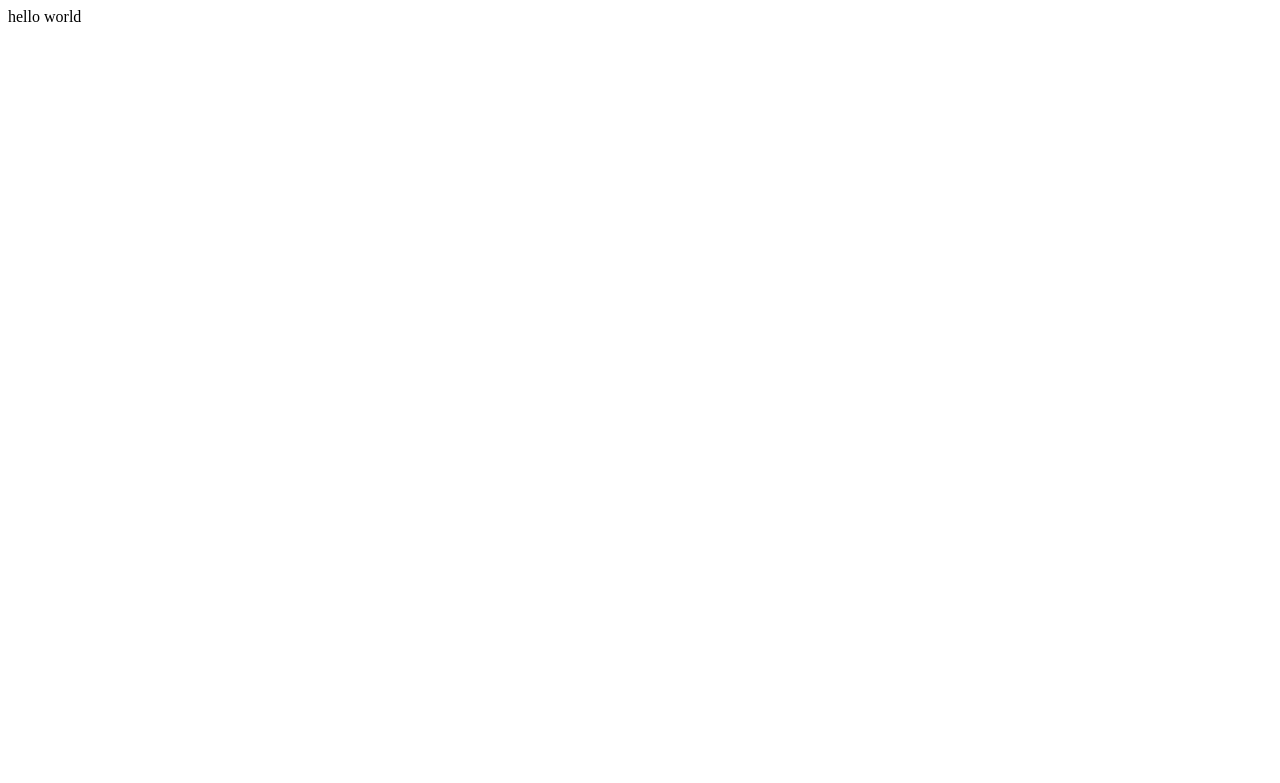
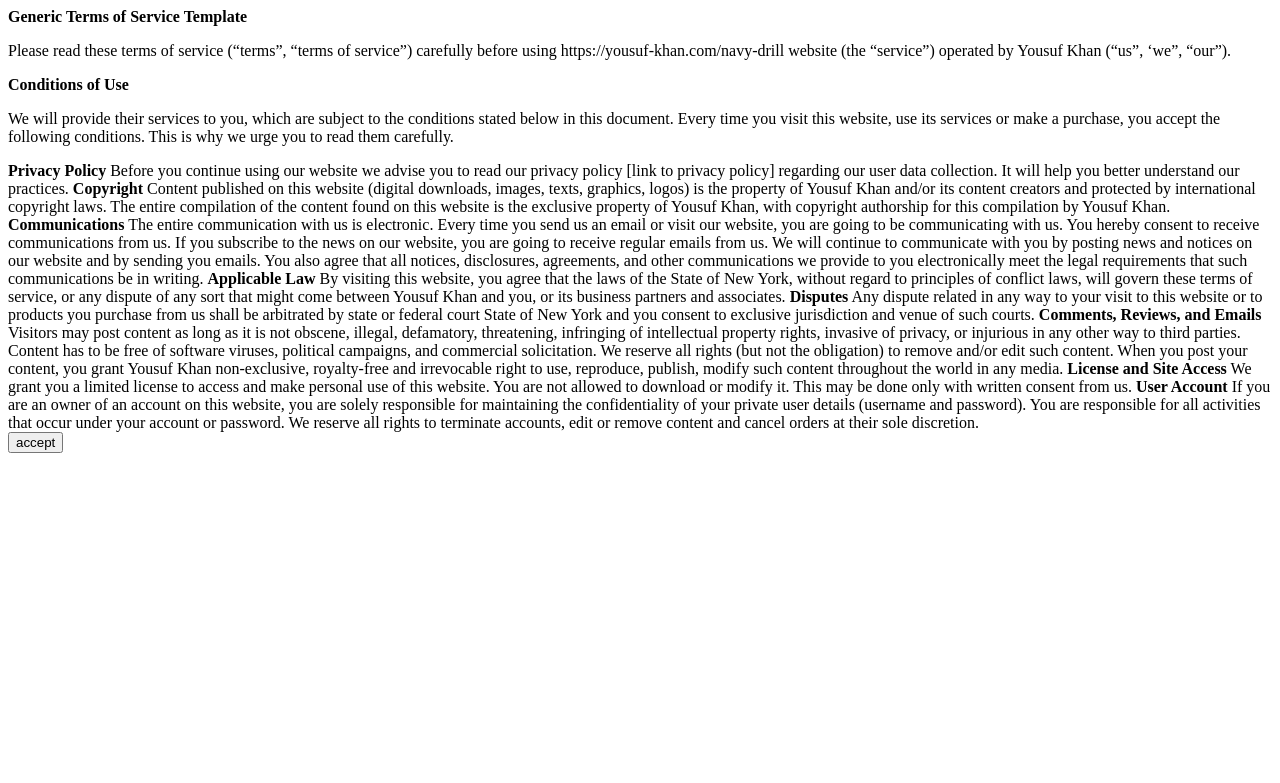
Before and after one commit to yousufkhan-code/navy-drill-game, a PHP site: page / in a window 1280 px wide. Before the commit the part shown is almost empty. Shown: the top 783 px of the page. Run offline with PHP 8.4, Linux system fonts and the light colour scheme; a stand-in replaces the project's code that opens the database connection; some libraries are stand-ins or nearby versions.

Commit message:
#8
Added authentication

```diff
--- /dev/null
+++ b/src/common/authentication.php
@@ -0,0 +1,20 @@
+<?php
+
+$action=get_request_param('action');
+
+if(array_key_exists('__TERMS_VERSION__', $_SESSION) == FALSE) {
+
+	if($action=='accept'){
+		$_SESSION['__TERMS_VERSION__']=__TERMS_VERSION__;
+	} else {
+		include('../templates/terms.tpl.php');
+		die();
+	}
+
+} elseif ($_SESSION['__TERMS_VERSION__']!=__TERMS_VERSION__) {
+	unset($_SESSION['__TERMS_VERSION__']);
+	include('../templates/terms.tpl.php');
+	die();
+}
+
+?>
--- a/src/html/index.php
+++ b/src/html/index.php
@@ -1,5 +1,13 @@
 <?php
+session_start();
+
+
+
+
 require_once('../common/config.php');
+require_once('../common/all_functions.php');
+require_once('../common/press-engine.php');
+require_once('../common/authentication.php');
 require_once('../request_processor.php');
 
 ?>
--- /dev/null
+++ b/src/templates/terms.tpl.php
@@ -0,0 +1,49 @@
+<strong>Generic Terms of Service Template</strong>
+
+<p>Please read these terms of service (“terms”, “terms of service”) carefully before using https://yousuf-khan.com/navy-drill website (the “service”) operated by Yousuf Khan (“us”, ‘we”, “our”).</p>
+
+<strong>Conditions of Use</strong>
+
+<p>We will provide their services to you, which are subject to the conditions stated below in this document. Every time you visit this website, use its services or make a purchase, you accept the following conditions. This is why we urge you to read them carefully.</p>
+
+<strong>Privacy Policy</strong>
+
+Before you continue using our website we advise you to read our privacy policy [link to privacy policy] regarding our user data collection. It will help you better understand our practices.
+
+<strong>Copyright</strong>
+
+Content published on this website (digital downloads, images, texts, graphics, logos) is the property of Yousuf Khan and/or its content creators and protected by international copyright laws. The entire compilation of the content found on this website is the exclusive property of Yousuf Khan, with copyright authorship for this compilation by Yousuf Khan.
+
+<strong>Communications</strong>
+
+The entire communication with us is electronic. Every time you send us an email or visit our website, you are going to be communicating with us. You hereby consent to receive communications from us. If you subscribe to the news on our website, you are going to receive regular emails from us. We will continue to communicate with you by posting news and notices on our website and by sending you emails. You also agree that all notices, disclosures, agreements, and other communications we provide to you electronically meet the legal requirements that such communications be in writing.
+
+<strong>Applicable Law</strong>
+
+By visiting this website, you agree that the laws of the State of New York, without regard to principles of conflict laws, will govern these terms of service, or any dispute of any sort that might come between Yousuf Khan and you, or its business partners and associates.
+
+<strong>Disputes</strong>
+
+Any dispute related in any way to your visit to this website or to products you purchase from us shall be arbitrated by state or federal court State of New York and you consent to exclusive jurisdiction and venue of such courts.
+
+<strong>Comments, Reviews, and Emails</strong>
+
+Visitors may post content as long as it is not obscene, illegal, defamatory, threatening, infringing of intellectual property rights, invasive of privacy, or injurious in any other way to third parties. Content has to be free of software viruses, political campaigns, and commercial solicitation.
+
+We reserve all rights (but not the obligation) to remove and/or edit such content. When you post your content, you grant Yousuf Khan non-exclusive, royalty-free and irrevocable right to use, reproduce, publish, modify such content throughout the world in any media.
+
+<strong>License and Site Access</strong>
+
+We grant you a limited license to access and make personal use of this website. You are not allowed to download or modify it. This may be done only with written consent from us.
+
+<strong>User Account</strong>
+
+If you are an owner of an account on this website, you are solely responsible for maintaining the confidentiality of your private user details (username and password). You are responsible for all activities that occur under your account or password.
+
+We reserve all rights to terminate accounts, edit or remove content and cancel orders at their sole discretion.
+
+<form action="/navy-drill/accept_terms">
+
+<input type="submit" name="action" value="accept">
+
+</form>
```
